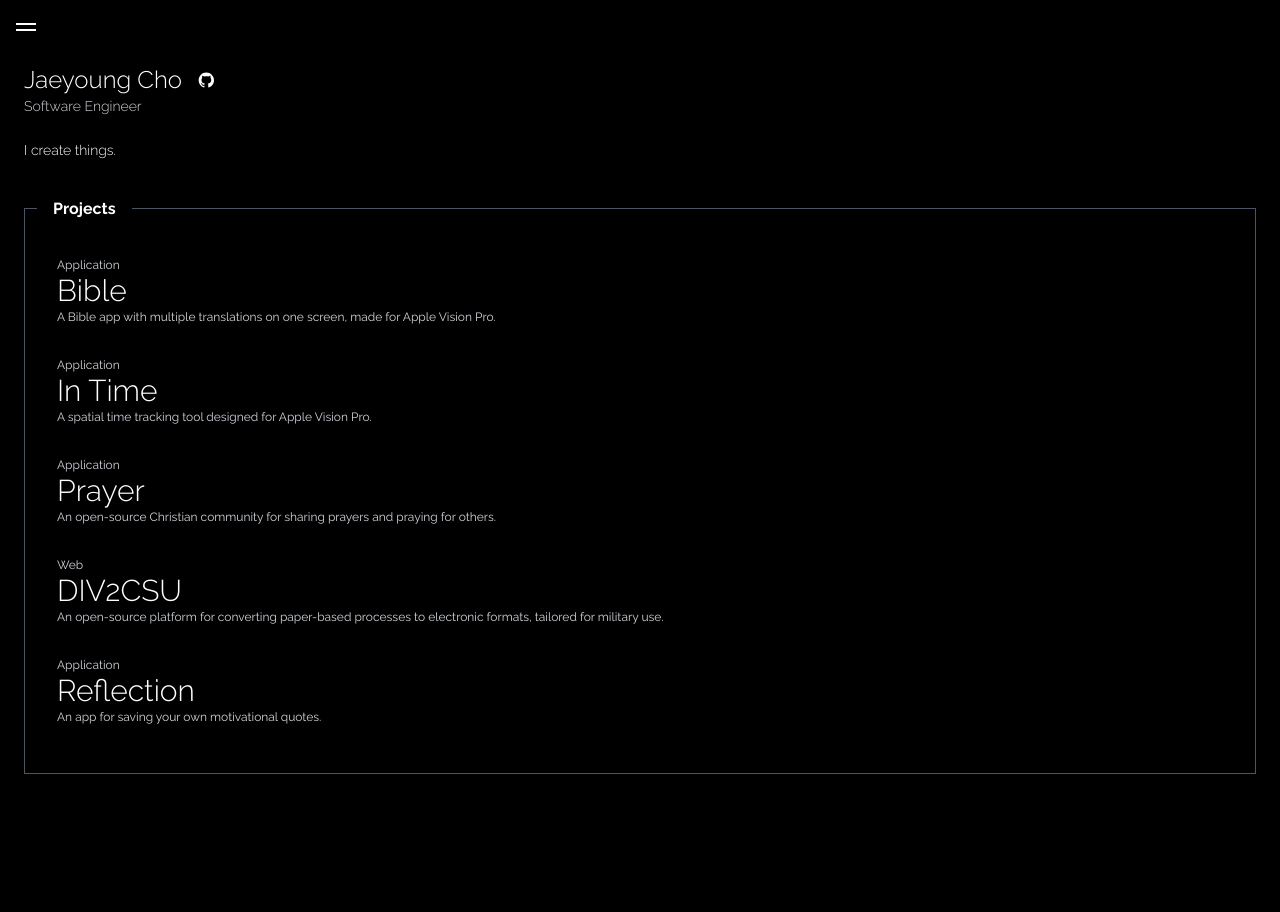
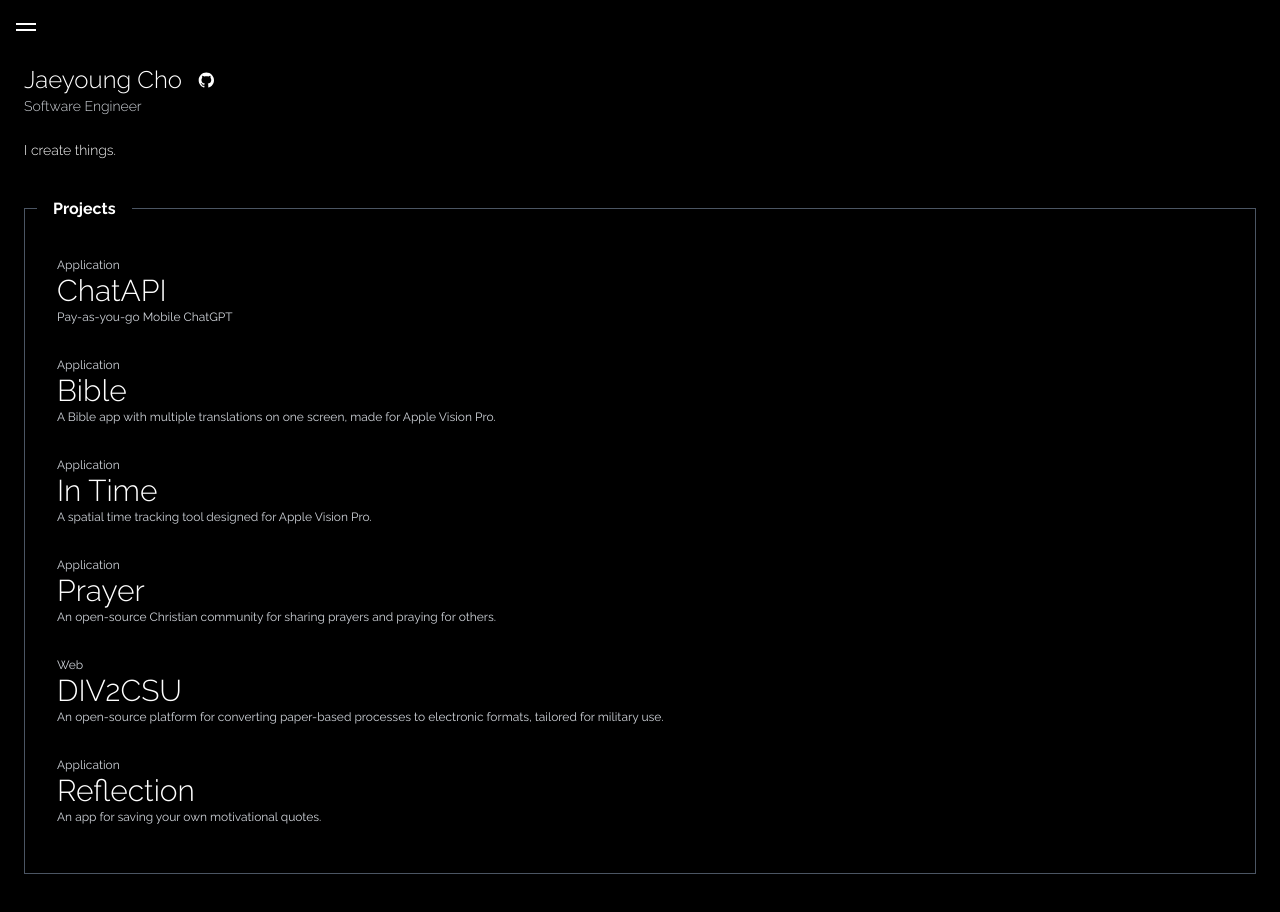
Before and after one commit to jaycho1214/jaycho1214.github.io, a SvelteKit app: page / in a window 1280 px wide. Shown: the top 912 px of the page. Before the commit the page ends 886 px from the top, so only its background shows below. Built offline with nearby package versions, Linux system fonts and the light colour scheme.

Commit message:
feat: add new app, ChatAPI

```diff
--- a/src/routes/+page.svelte
+++ b/src/routes/+page.svelte
@@ -28,6 +28,12 @@
 		<div class="my-8 border border-px border-gray-600">
 			<h1 class="absolute bg-black mx-3 -my-3 px-4 font-bold">Projects</h1>
 			<div class="flex flex-col gap-8 px-4 sm:px-8 py-12">
+				<ProjectCard
+					category="Application"
+					url="https://github.com/jaycho1214/chatapi-app"
+					name="ChatAPI"
+					description="Pay-as-you-go Mobile ChatGPT"
+				/>
 				<ProjectCard
 					category="Application"
 					url="https://apps.apple.com/app/id6503010302"
```
